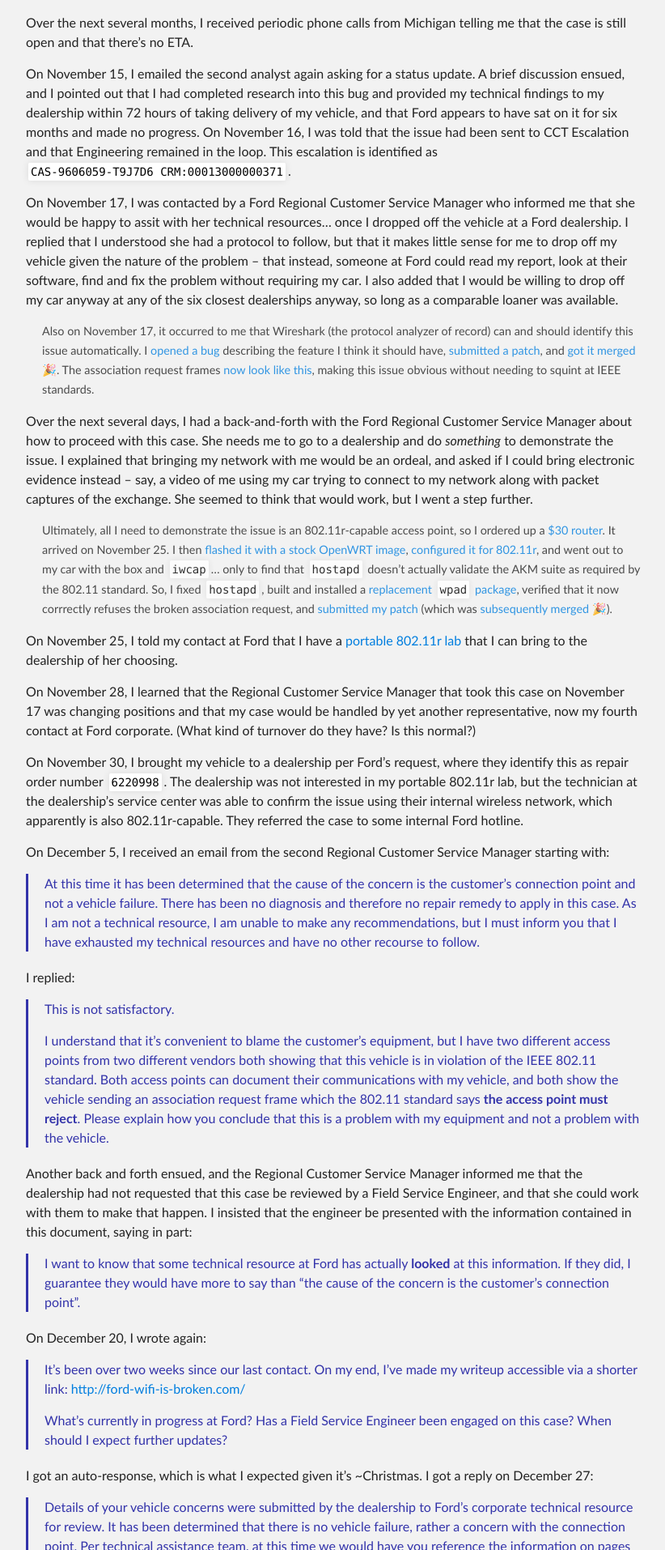
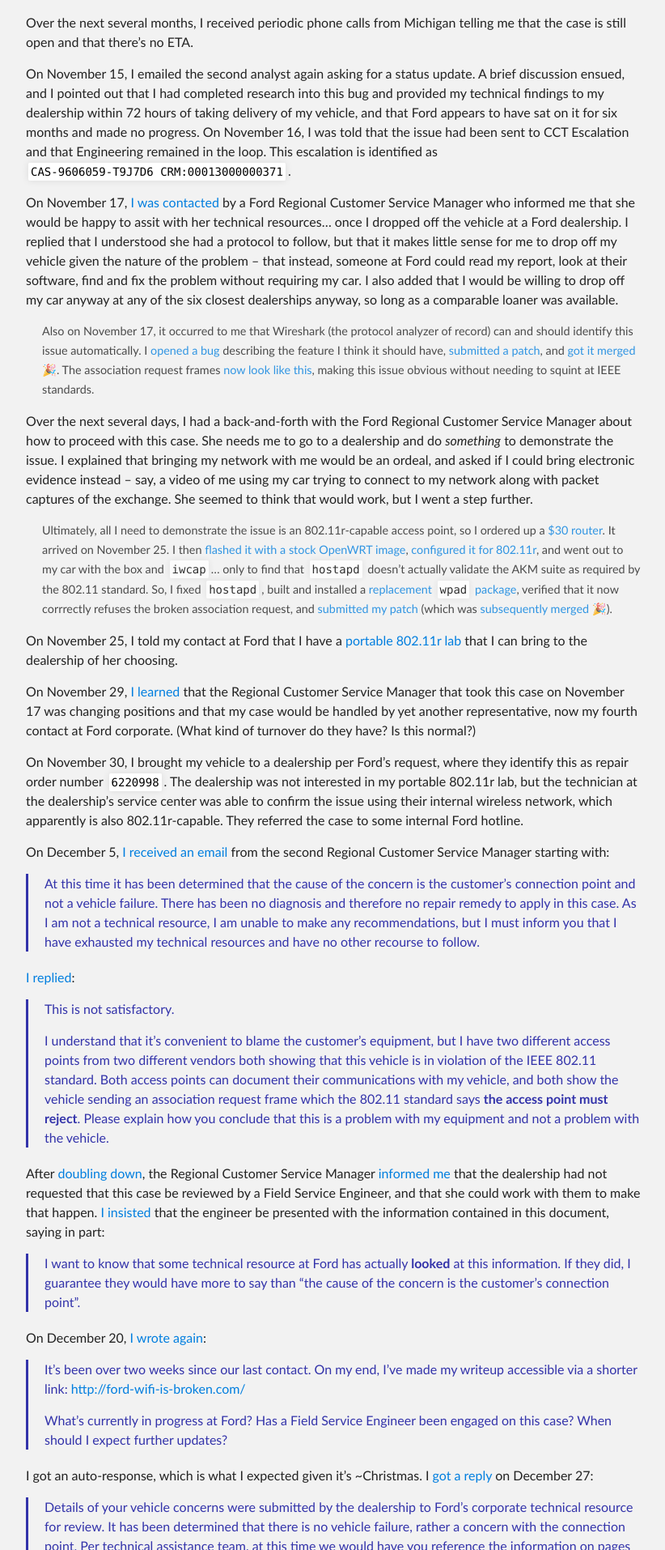
Before and after one commit to willglynn/ford-wifi-is-broken.com, a Jekyll site: the page built from index.md, in a window 1280 px wide. Shown: the part 2869-4783 px from the top of the page at 81% size, without its empty margins (228-1050 px from the left). Built offline with Jekyll 4.4.1, drawn with Linux system fonts in a browser that asks for light colours; our own code applies the rules of GitHub Pages for plain Markdown files; some of the changed text lies outside the part shown.

Commit message:
Add emails

```diff
--- a/_sass/jekyll-theme-slate.scss
+++ b/_sass/jekyll-theme-slate.scss
@@ -228,16 +228,17 @@ ol {
 
 dl dt {
   font-weight: bold;
+  display: inline-block;
+	padding: 4px 4px 4px 0;
+  min-width: 6em;
 }
 
 dl dd {
-  padding-left: 20px;
-  font-style: italic;
+	display: inline;
 }
-
-dl p {
-  padding-left: 20px;
-  font-style: italic;
+dl dd:after {
+	display: block;
+	content: "";
 }
 
 hr {
@@ -268,6 +269,15 @@ td {
 form {
   background: #f2f2f2;
   padding: 20px;
+}
+
+.person {
+	border-bottom: 1px dashed #bbb;
+}
+
+.redacted {
+	font-size: 0.9em;
+	color: #666;
 }
 
 /*******************************************************************************
--- /dev/null
+++ b/_scripts/Gemfile
@@ -0,0 +1,5 @@
+source 'https://rubygems.org'
+gem 'mail'
+gem 'pry'
+gem 'rb-readline'
+gem 'reverse_markdown'
--- a/index.md
+++ b/index.md
@@ -72,7 +72,7 @@ Over the next several months, I received periodic phone calls from Michigan tell
 
 On November 15, I emailed the second analyst again asking for a status update. A brief discussion ensued, and I pointed out that I had completed research into this bug and provided my technical findings to my dealership within 72 hours of taking delivery of my vehicle, and that Ford appears to have sat on it for six months and made no progress. On November 16, I was told that the issue had been sent to CCT Escalation and that Engineering remained in the loop. This escalation is identified as `CAS-9606059-T9J7D6 CRM:00013000000371`.
 
-On November 17, I was contacted by a Ford Regional Customer Service Manager who informed me that she would be happy to assit with her technical resources… once I dropped off the vehicle at a Ford dealership. I replied that I understood she had a protocol to follow, but that it makes little sense for me to drop off my vehicle given the nature of the problem -- that instead, someone at Ford could read my report, look at their software, find and fix the problem without requiring my car. I also added that I would be willing to drop off my car anyway at any of the six closest dealerships anyway, so long as a comparable loaner was available.
+On November 17, [I was contacted](/2016/11/17/email-1479392945.html) by a Ford Regional Customer Service Manager who informed me that she would be happy to assit with her technical resources… once I dropped off the vehicle at a Ford dealership. I replied that I understood she had a protocol to follow, but that it makes little sense for me to drop off my vehicle given the nature of the problem -- that instead, someone at Ford could read my report, look at their software, find and fix the problem without requiring my car. I also added that I would be willing to drop off my car anyway at any of the six closest dealerships anyway, so long as a comparable loaner was available.
 
 <aside><p markdown="1">
   Also on November 17, it occurred to me that Wireshark (the protocol analyzer of record) can and should identify this issue automatically. I [opened a bug](https://bugs.wireshark.org/bugzilla/show_bug.cgi?id=13149) describing the feature I think it should have, [submitted a patch](https://code.wireshark.org/review/#/c/18862/), and [got it merged 🎉](https://github.com/wireshark/wireshark/commit/50515b9ebf8db7e97369e0cdbc748db9d0fd818b). The association request frames [now look like this](http://i.imgur.com/ZA2i5Uh.png), making this issue obvious without needing to squint at IEEE standards.
@@ -86,37 +86,37 @@ Ultimately, all I need to demonstrate the issue is an 802.11r-capable access poi
 
 On November 25, I told my contact at Ford that I have a [portable 802.11r lab](/assets/images/portable-80211r-lab.jpg) that I can bring to the dealership of her choosing.
 
-On November 28, I learned that the Regional Customer Service Manager that took this case on November 17 was changing positions and that my case would be handled by yet another representative, now my fourth contact at Ford corporate. (What kind of turnover do they have? Is this normal?)
+On November 29, [I learned](/2016/11/29/email-1480450861.html) that the Regional Customer Service Manager that took this case on November 17 was changing positions and that my case would be handled by yet another representative, now my fourth contact at Ford corporate. (What kind of turnover do they have? Is this normal?)
 
 On November 30, I brought my vehicle to a dealership per Ford's request, where they identify this as repair order number `6220998`. The dealership was not interested in my portable 802.11r lab, but the technician at the dealership's service center was able to confirm the issue using their internal wireless network, which apparently is also 802.11r-capable. They referred the case to some internal Ford hotline.
 
-On December 5, I received an email from the second Regional Customer Service Manager starting with:
+On December 5, [I received an email](/2016/12/05/email-1480967979.html) from the second Regional Customer Service Manager starting with:
 
 > At this time it has been determined that the cause of the concern is the customer’s connection point and not a vehicle failure. There has been no diagnosis and therefore no repair remedy to apply in this case. As I am not a technical resource, I am unable to make any recommendations, but I must inform you that I have exhausted my technical resources and have no other recourse to follow.
 
-I replied:
+[I replied](/2016/12/05/email-1480969276.html):
 
 > This is not satisfactory.
 >
 > I understand that it's convenient to blame the customer's equipment, but I have two different access points from two different vendors both showing that this vehicle is in violation of the IEEE 802.11 standard. Both access points can document their communications with my vehicle, and both show the vehicle sending an association request frame which the 802.11 standard says **the access point must reject**. Please explain how you conclude that this is a problem with my equipment and not a problem with the vehicle.
 
-Another back and forth ensued, and the Regional Customer Service Manager informed me that the dealership had not requested that this case be reviewed by a Field Service Engineer, and that she could work with them to make that happen. I insisted that the engineer be presented with the information contained in this document, saying in part:
+After [doubling down](/2016/12/05/email-1480969778.html), the Regional Customer Service Manager [informed me](/2016/12/05/email-1480970216.html) that the dealership had not requested that this case be reviewed by a Field Service Engineer, and that she could work with them to make that happen. [I insisted](/2016/12/05/email-1480972220.html) that the engineer be presented with the information contained in this document, saying in part:
 
 > I want to know that some technical resource at Ford has actually **looked** at this information. If they did, I guarantee they would have more to say than "the cause of the concern is the customer’s connection point".
 
-On December 20, I wrote again:
+On December 20, [I wrote again](/2016/12/20/email-1482274095.html):
 
 > It's been over two weeks since our last contact. On my end, I've made my writeup accessible via a shorter link: [http://ford-wifi-is-broken.com/](http://ford-wifi-is-broken.com/)
 >
 > What's currently in progress at Ford? Has a Field Service Engineer been engaged on this case? When should I expect further updates?
 
-I got an auto-response, which is what I expected given it's ~Christmas. I got a reply on December 27:
+I got an auto-response, which is what I expected given it's ~Christmas. I [got a reply](/2016/12/27/email-1482870832.html) on December 27:
 
 > Details of your vehicle concerns were submitted by the dealership to Ford’s corporate technical resource for review. It has been determined that there is no vehicle failure, rather a concern with the connection point. Per technical assistance team, at this time we would have you reference the information on pages 105 and 106 of the second printing of the Sync 3 supplement. You may also wish to contact the Sync In-Vehicle Team for assistance on connecting to the Wi-Fi source at 800-392-3763, Option 3 when prompted.
 >
 > Your case with us will be closed at this point as there has been no damage or defect found and our solution for you is to contact the Sync In-Vehicle Team.
 
-…to which I replied:
+…to which [I replied](/2016/12/27/email-1482873053.html):
 
 > > Details of your vehicle concerns were submitted by the dealership to Ford’s corporate technical resource for review. It has been determined that there is no vehicle failure, rather a concern with the connection point.
 >
```
Also changed, not shown: _layouts/email.html (added, +41 -0 lines), _posts/2016-11-17-email-1479392945.md (added, +27 -0 lines), _posts/2016-11-29-email-1480450861.md (added, +25 -0 lines), _posts/2016-12-05-email-1480967979.md (added, +29 -0 lines), _posts/2016-12-05-email-1480969276.md (added, +23 -0 lines), _posts/2016-12-05-email-1480969778.md (added, +28 -0 lines), _posts/2016-12-05-email-1480970216.md (added, +26 -0 lines), _posts/2016-12-05-email-1480972220.md (added, +33 -0 lines), _posts/2016-12-20-email-1482274095.md (added, +42 -0 lines), _posts/2016-12-27-email-1482870832.md (added, +29 -0 lines), _posts/2016-12-27-email-1482873053.md (added, +49 -0 lines), _scripts/output.md (added, +13 -0 lines), _scripts/Gemfile.lock (added), 2 other files.
